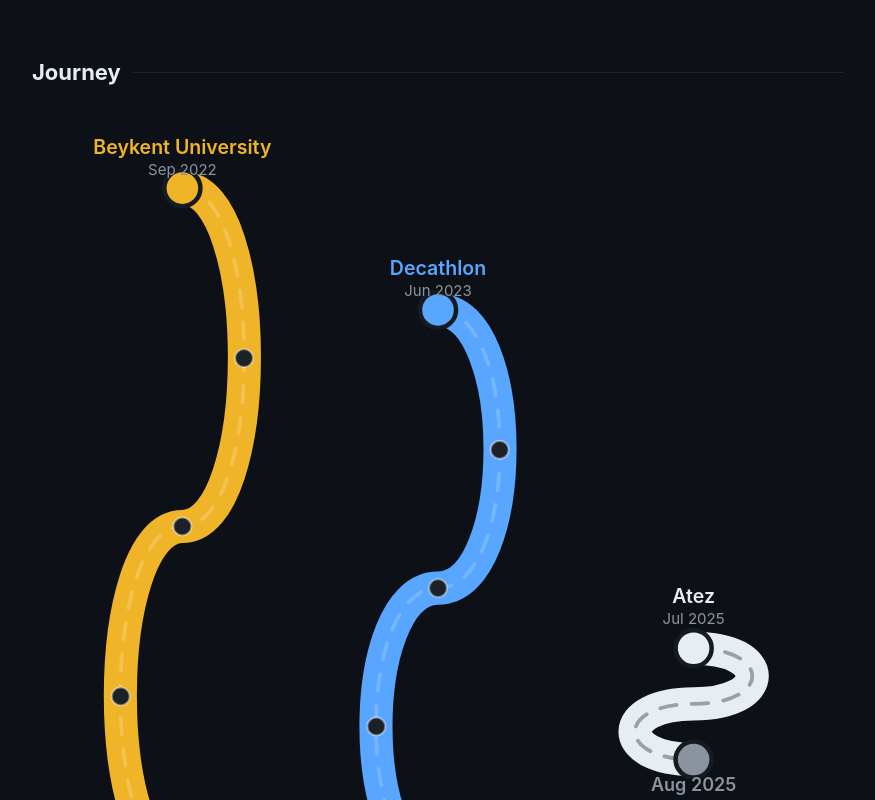
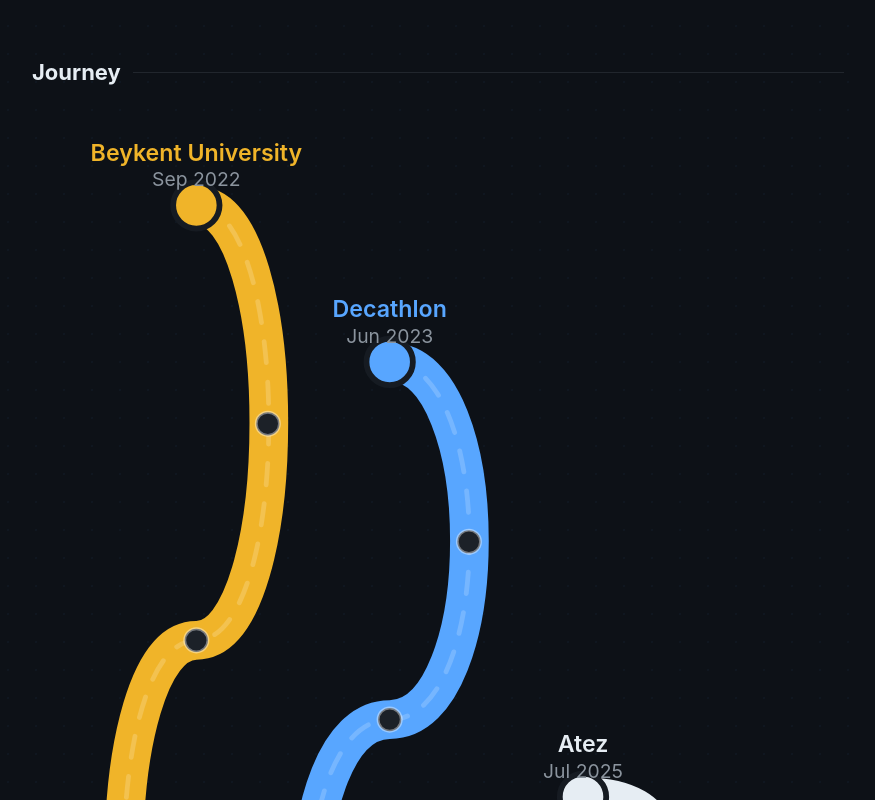
Before and after one commit to 007Kutay/007Kutay.github.io, a plain HTML site: page index.html in a window 1280 px wide. Shown: the part 1220-2020 px from the top of the page, without its empty margins (202-1077 px from the left). Drawn offline with Linux system fonts and the light colour scheme.

Commit message:
Pack journey roads together so they nearly touch
Recalculated SVG coordinates: centers at x=85/185/285 (100px apart)
with 50px spread. Roads touch at their peak extents (~1-3px gap).

Co-Authored-By: Claude Sonnet 4.6 <noreply@anthropic.com>

```diff
--- a/index.html
+++ b/index.html
@@ -110,51 +110,51 @@
     <div class="container">
       <h2 data-i18n="journey_heading">Journey</h2>
       <div class="journey-wrap">
-        <svg viewBox="0 0 540 548" class="journey-svg" xmlns="http://www.w3.org/2000/svg">
+        <svg viewBox="0 0 420 548" class="journey-svg" xmlns="http://www.w3.org/2000/svg">
 
-          <!-- ── BEYKENT (yellow) ── -->
-          <path d="M 100 40 C 155 40 155 265 100 265 C 45 265 45 490 100 490"
-                fill="none" stroke="#f0b429" stroke-width="22" stroke-linecap="round" stroke-linejoin="round"/>
-          <path d="M 100 40 C 155 40 155 265 100 265 C 45 265 45 490 100 490"
+          <!-- ── BEYKENT (yellow, left) ── -->
+          <path d="M 85 40 C 135 40 135 265 85 265 C 35 265 35 490 85 490"
+                fill="none" stroke="#f0b429" stroke-width="20" stroke-linecap="round" stroke-linejoin="round"/>
+          <path d="M 85 40 C 135 40 135 265 85 265 C 35 265 35 490 85 490"
                 fill="none" stroke="rgba(255,255,255,0.18)" stroke-width="2.5"
                 stroke-dasharray="11 10" stroke-linecap="round"/>
-          <circle cx="141" cy="153" r="6" fill="#1c2128" stroke="rgba(255,255,255,0.4)" stroke-width="1.5"/>
-          <circle cx="100" cy="265" r="6" fill="#1c2128" stroke="rgba(255,255,255,0.4)" stroke-width="1.5"/>
-          <circle cx="59"  cy="378" r="6" fill="#1c2128" stroke="rgba(255,255,255,0.4)" stroke-width="1.5"/>
-          <circle cx="100" cy="40"  r="12" fill="#f0b429" stroke="#161b22" stroke-width="3"/>
-          <circle cx="100" cy="490" r="12" fill="#f0b429" stroke="#161b22" stroke-width="3" class="rm-present-dot"/>
-          <text x="100" y="17"  text-anchor="middle" fill="#f0b429" font-size="13" font-weight="600" font-family="-apple-system,BlinkMacSystemFont,'Segoe UI',sans-serif">Beykent University</text>
-          <text x="100" y="31"  text-anchor="middle" fill="#8b949e" font-size="10" font-family="-apple-system,BlinkMacSystemFont,'Segoe UI',sans-serif">Sep 2022</text>
-          <text x="100" y="511" text-anchor="middle" fill="#f0b429" font-size="12" font-weight="600" font-family="-apple-system,BlinkMacSystemFont,'Segoe UI',sans-serif" data-i18n="rm_now">Present</text>
-          <text x="100" y="526" text-anchor="middle" fill="#8b949e" font-size="10" font-family="-apple-system,BlinkMacSystemFont,'Segoe UI',sans-serif">Nov 2026</text>
+          <circle cx="122" cy="153" r="6" fill="#1c2128" stroke="rgba(255,255,255,0.4)" stroke-width="1.5"/>
+          <circle cx="85"  cy="265" r="6" fill="#1c2128" stroke="rgba(255,255,255,0.4)" stroke-width="1.5"/>
+          <circle cx="48"  cy="378" r="6" fill="#1c2128" stroke="rgba(255,255,255,0.4)" stroke-width="1.5"/>
+          <circle cx="85"  cy="40"  r="12" fill="#f0b429" stroke="#161b22" stroke-width="3"/>
+          <circle cx="85"  cy="490" r="12" fill="#f0b429" stroke="#161b22" stroke-width="3" class="rm-present-dot"/>
+          <text x="85" y="17"  text-anchor="middle" fill="#f0b429"  font-size="12" font-weight="600" font-family="-apple-system,BlinkMacSystemFont,'Segoe UI',sans-serif">Beykent University</text>
+          <text x="85" y="30"  text-anchor="middle" fill="#8b949e" font-size="10" font-family="-apple-system,BlinkMacSystemFont,'Segoe UI',sans-serif">Sep 2022</text>
+          <text x="85" y="511" text-anchor="middle" fill="#f0b429"  font-size="12" font-weight="600" font-family="-apple-system,BlinkMacSystemFont,'Segoe UI',sans-serif" data-i18n="rm_now">Present</text>
+          <text x="85" y="526" text-anchor="middle" fill="#8b949e" font-size="10" font-family="-apple-system,BlinkMacSystemFont,'Segoe UI',sans-serif">Nov 2026</text>
 
-          <!-- ── DECATHLON (blue) ── -->
-          <path d="M 270 121 C 325 121 325 306 270 306 C 215 306 215 490 270 490"
-                fill="none" stroke="#58a6ff" stroke-width="22" stroke-linecap="round" stroke-linejoin="round"/>
-          <path d="M 270 121 C 325 121 325 306 270 306 C 215 306 215 490 270 490"
+          <!-- ── DECATHLON (blue, middle) ── -->
+          <path d="M 185 121 C 240 121 240 306 185 306 C 130 306 130 490 185 490"
+                fill="none" stroke="#58a6ff" stroke-width="20" stroke-linecap="round" stroke-linejoin="round"/>
+          <path d="M 185 121 C 240 121 240 306 185 306 C 130 306 130 490 185 490"
                 fill="none" stroke="rgba(255,255,255,0.18)" stroke-width="2.5"
                 stroke-dasharray="11 10" stroke-linecap="round"/>
-          <circle cx="311" cy="214" r="6" fill="#1c2128" stroke="rgba(255,255,255,0.4)" stroke-width="1.5"/>
-          <circle cx="270" cy="306" r="6" fill="#1c2128" stroke="rgba(255,255,255,0.4)" stroke-width="1.5"/>
-          <circle cx="229" cy="398" r="6" fill="#1c2128" stroke="rgba(255,255,255,0.4)" stroke-width="1.5"/>
-          <circle cx="270" cy="121" r="12" fill="#58a6ff" stroke="#161b22" stroke-width="3"/>
-          <circle cx="270" cy="490" r="12" fill="#58a6ff" stroke="#161b22" stroke-width="3" class="rm-present-dot-blue"/>
-          <text x="270" y="98"  text-anchor="middle" fill="#58a6ff" font-size="13" font-weight="600" font-family="-apple-system,BlinkMacSystemFont,'Segoe UI',sans-serif">Decathlon</text>
-          <text x="270" y="112" text-anchor="middle" fill="#8b949e" font-size="10" font-family="-apple-system,BlinkMacSystemFont,'Segoe UI',sans-serif">Jun 2023</text>
-          <text x="270" y="511" text-anchor="middle" fill="#58a6ff" font-size="12" font-weight="600" font-family="-apple-system,BlinkMacSystemFont,'Segoe UI',sans-serif" data-i18n="rm_now">Present</text>
-          <text x="270" y="526" text-anchor="middle" fill="#8b949e" font-size="10" font-family="-apple-system,BlinkMacSystemFont,'Segoe UI',sans-serif">Nov 2026</text>
+          <circle cx="226" cy="214" r="6" fill="#1c2128" stroke="rgba(255,255,255,0.4)" stroke-width="1.5"/>
+          <circle cx="185" cy="306" r="6" fill="#1c2128" stroke="rgba(255,255,255,0.4)" stroke-width="1.5"/>
+          <circle cx="144" cy="398" r="6" fill="#1c2128" stroke="rgba(255,255,255,0.4)" stroke-width="1.5"/>
+          <circle cx="185" cy="121" r="12" fill="#58a6ff" stroke="#161b22" stroke-width="3"/>
+          <circle cx="185" cy="490" r="12" fill="#58a6ff" stroke="#161b22" stroke-width="3" class="rm-present-dot-blue"/>
+          <text x="185" y="98"  text-anchor="middle" fill="#58a6ff"  font-size="12" font-weight="600" font-family="-apple-system,BlinkMacSystemFont,'Segoe UI',sans-serif">Decathlon</text>
+          <text x="185" y="111" text-anchor="middle" fill="#8b949e" font-size="10" font-family="-apple-system,BlinkMacSystemFont,'Segoe UI',sans-serif">Jun 2023</text>
+          <text x="185" y="511" text-anchor="middle" fill="#58a6ff"  font-size="12" font-weight="600" font-family="-apple-system,BlinkMacSystemFont,'Segoe UI',sans-serif" data-i18n="rm_now">Present</text>
+          <text x="185" y="526" text-anchor="middle" fill="#8b949e" font-size="10" font-family="-apple-system,BlinkMacSystemFont,'Segoe UI',sans-serif">Nov 2026</text>
 
-          <!-- ── ATEZ (white) ── -->
-          <path d="M 440 346 C 492 346 492 383 440 383 C 388 383 388 420 440 420"
-                fill="none" stroke="#e6edf3" stroke-width="22" stroke-linecap="round" stroke-linejoin="round"/>
-          <path d="M 440 346 C 492 346 492 383 440 383 C 388 383 388 420 440 420"
-                fill="none" stroke="rgba(13,17,23,0.35)" stroke-width="2.5"
+          <!-- ── ATEZ (white, right) ── -->
+          <path d="M 285 346 C 333 346 333 383 285 383 C 237 383 237 420 285 420"
+                fill="none" stroke="#e6edf3" stroke-width="20" stroke-linecap="round" stroke-linejoin="round"/>
+          <path d="M 285 346 C 333 346 333 383 285 383 C 237 383 237 420 285 420"
+                fill="none" stroke="rgba(13,17,23,0.3)" stroke-width="2.5"
                 stroke-dasharray="11 10" stroke-linecap="round"/>
-          <circle cx="440" cy="346" r="12" fill="#e6edf3" stroke="#161b22" stroke-width="3"/>
-          <circle cx="440" cy="420" r="12" fill="#8b949e" stroke="#161b22" stroke-width="3"/>
-          <text x="440" y="316" text-anchor="middle" fill="#e6edf3" font-size="13" font-weight="600" font-family="-apple-system,BlinkMacSystemFont,'Segoe UI',sans-serif">Atez</text>
-          <text x="440" y="330" text-anchor="middle" fill="#8b949e" font-size="10" font-family="-apple-system,BlinkMacSystemFont,'Segoe UI',sans-serif">Jul 2025</text>
-          <text x="440" y="441" text-anchor="middle" fill="#8b949e" font-size="12" font-weight="600" font-family="-apple-system,BlinkMacSystemFont,'Segoe UI',sans-serif">Aug 2025</text>
+          <circle cx="285" cy="346" r="12" fill="#e6edf3" stroke="#161b22" stroke-width="3"/>
+          <circle cx="285" cy="420" r="12" fill="#8b949e" stroke="#161b22" stroke-width="3"/>
+          <text x="285" y="323" text-anchor="middle" fill="#e6edf3" font-size="12" font-weight="600" font-family="-apple-system,BlinkMacSystemFont,'Segoe UI',sans-serif">Atez</text>
+          <text x="285" y="336" text-anchor="middle" fill="#8b949e" font-size="10" font-family="-apple-system,BlinkMacSystemFont,'Segoe UI',sans-serif">Jul 2025</text>
+          <text x="285" y="441" text-anchor="middle" fill="#8b949e" font-size="12" font-weight="600" font-family="-apple-system,BlinkMacSystemFont,'Segoe UI',sans-serif">Aug 2025</text>
 
         </svg>
       </div>
```
